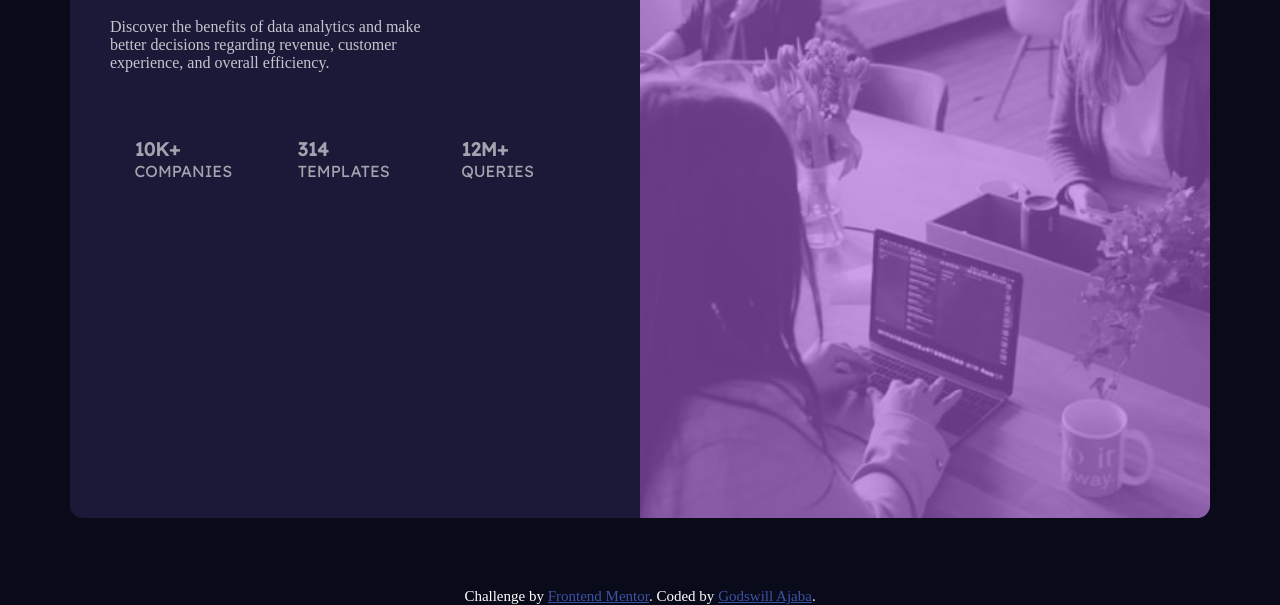
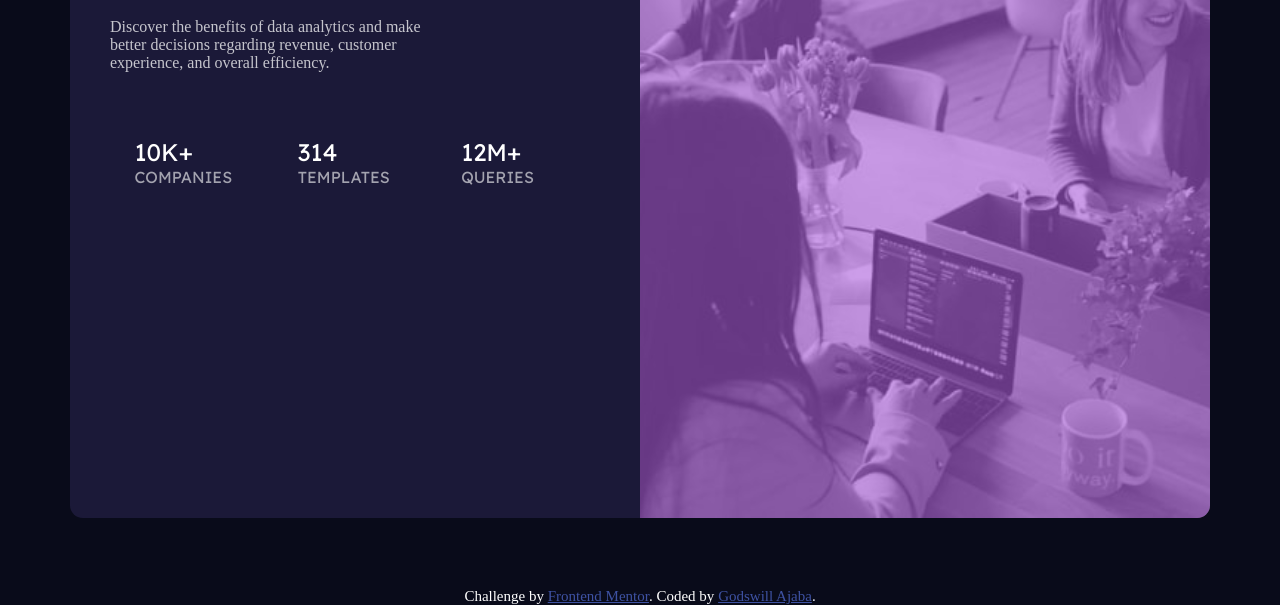
Before and after one commit to AjabaGodswill/Stat-Preveiw, a plain HTML site: page index.html in a window 1280 px wide. Shown: the part 212-817 px from the top of the page. Drawn offline with Linux system fonts and the light colour scheme.

Commit message:
corrections

```diff
--- a/index.html
+++ b/index.html
@@ -37,15 +37,15 @@
       </p>
       <section>
         <div>
-          <h3>10k+</h3>
+          <h2>10k+</h2>
           <p>companies</p>
         </div>
         <div>
-          <h3>314</h3>
+          <h2>314</h2>
           <p>templates</p>
         </div>
         <div>
-          <h3>12m+</h3>
+          <h2>12m+</h2>
           <p> queries</p>
         </div>
       </section>
@@ -72,15 +72,15 @@
       </p>
       <div>
         <div>
-          <h3>10k+</h3>
+          <h2>10k+</h2>
           <p>companies</p>
         </div>
         <div>
-          <h3>314</h3>
+          <h2>314</h2>
           <p>templates</p>
         </div>
         <div>
-          <h3>12m+</h3>
+          <h2>12m+</h2>
           <p> queries</p>
         </div>
       </div>
@@ -89,8 +89,8 @@
   </div>
 
   <div class="attribution">
-    Challenge by <a href="https://www.frontendmentor.io?ref=challenge" target="_blank">Frontend Mentor</a>.
-    Coded by <a href="#">Godswill Ajaba</a>.
+    <p>Challenge by <a href="https://www.frontendmentor.io?ref=challenge" target="_blank">Frontend Mentor</a>.
+    Coded by <a href="#">Godswill Ajaba</a>.</p>
   </div>
 
 
```
